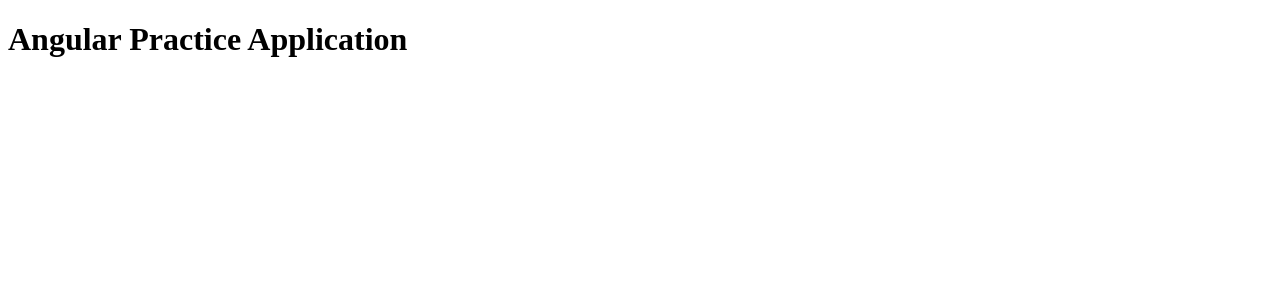
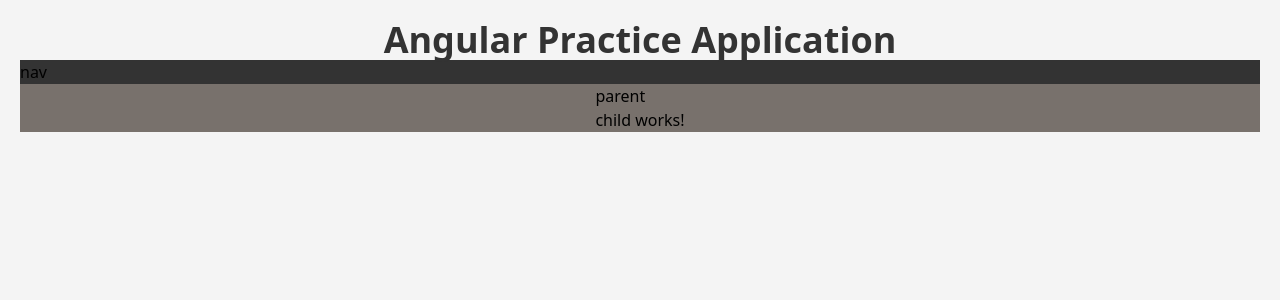
Before and after one commit to RaoHuzaifa232/Angular-Practice, an Angular app: page / in a window 1280 px wide. Shown: the top 300 px of the page. Built offline with nearby package versions, Linux system fonts and the light colour scheme.

Commit message:
App parent-child component creation

```diff
--- a/package.json
+++ b/package.json
@@ -27,12 +27,15 @@
     "@angular/cli": "^19.0.4",
     "@angular/compiler-cli": "^19.0.0",
     "@types/jasmine": "~5.1.0",
+    "autoprefixer": "^10.4.20",
     "jasmine-core": "~5.4.0",
     "karma": "~6.4.0",
     "karma-chrome-launcher": "~3.2.0",
     "karma-coverage": "~2.2.0",
     "karma-jasmine": "~5.1.0",
     "karma-jasmine-html-reporter": "~2.1.0",
+    "postcss": "^8.4.49",
+    "tailwindcss": "^3.4.16",
     "typescript": "~5.6.2"
   }
 }
--- a/src/app/app.component.html
+++ b/src/app/app.component.html
@@ -1 +1,7 @@
-<h1>Angular Practice Application</h1>
+<div class="px-5 py-5">
+  <h1 class="text-[#333333] font-semibold text-center text-4xl">Angular Practice Application</h1>
+  <div class="bg-[#333333]">
+    <p>nav</p>
+  </div>
+  <parent></parent>
+</div>
--- a/src/app/app.component.ts
+++ b/src/app/app.component.ts
@@ -1,9 +1,11 @@
 import { Component } from '@angular/core';
-import { RouterOutlet } from '@angular/router';
+import { ParentComponent } from "./communication/input-output/parent/parent.component";
 
 @Component({
   selector: 'app-root',
-  imports: [RouterOutlet],
+  imports: [
+    ParentComponent
+  ],
   templateUrl: './app.component.html',
   styleUrl: './app.component.scss'
 })
--- a/src/app/communication/input-output/parent/child/child.component.ts
+++ b/src/app/communication/input-output/parent/child/child.component.ts
@@ -1,7 +1,7 @@
 import { Component } from '@angular/core';
 
 @Component({
-  selector: 'app-child',
+  selector: 'child',
   imports: [],
   templateUrl: './child.component.html',
   styleUrl: './child.component.scss'
--- a/src/app/communication/input-output/parent/parent.component.html
+++ b/src/app/communication/input-output/parent/parent.component.html
@@ -1 +1,6 @@
-<p>parent works!</p>
+<div class="flex justify-center bg-stone-500">
+  <div>
+    <p>parent</p>
+    <div><child></child></div>
+  </div>
+</div>
--- a/src/index.html
+++ b/src/index.html
@@ -7,7 +7,7 @@
   <meta name="viewport" content="width=device-width, initial-scale=1">
   <link rel="icon" type="image/x-icon" href="favicon.ico">
 </head>
-<body>
+<body class="bg-[#F4F4F4]">
   <app-root></app-root>
 </body>
 </html>
--- a/src/styles.scss
+++ b/src/styles.scss
@@ -1 +1,4 @@
 /* You can add global styles to this file, and also import other style files */
+@tailwind base;
+@tailwind components;
+@tailwind utilities;
--- /dev/null
+++ b/tailwind.config.js
@@ -0,0 +1,10 @@
+/** @type {import('tailwindcss').Config} */
+module.exports = {
+  content: [
+    "./src/**/*.{html,ts}",
+  ],
+  theme: {
+    extend: {},
+  },
+  plugins: [],
+}
```
Also changed, not shown: src/app/communication/input-output/parent/parent.component.ts (+5 -2 lines), 1 other file (tests, documents, lock files or other folders).
